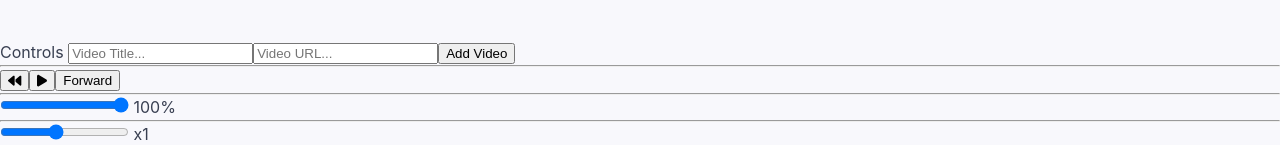
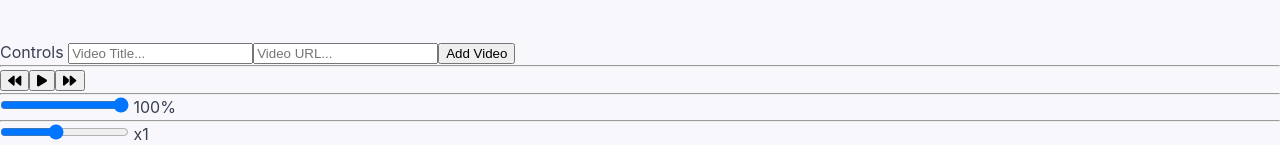
Before and after one commit to eoussama/playback-sync, a Vue app: page / in a window 1280 px wide. Shown: the part 652-797 px from the top of the page. Built offline with nearby package versions, Linux system fonts and the light colour scheme.

Commit message:
🌍 Forward, #19

```diff
--- a/src/components/Controls.vue
+++ b/src/components/Controls.vue
@@ -130,12 +130,14 @@ export default defineComponent({
     <font-awesome-icon icon="backward" />
   </button>
 
-
   <PlayPause
     :value="playing"
     @valueUpdated="onToggle"
   />
-  <button @click="onForward">Forward</button>
+
+  <button @click="onForward">
+    <font-awesome-icon icon="forward" />
+  </button>
 
   <hr>
 
--- a/src/utils/helpers/fontawesome.helper.ts
+++ b/src/utils/helpers/fontawesome.helper.ts
@@ -1,5 +1,5 @@
 import { library } from '@fortawesome/fontawesome-svg-core'
-import { faPlay, faPause, faBackward } from '@fortawesome/free-solid-svg-icons'
+import { faPlay, faPause, faBackward, faForward } from '@fortawesome/free-solid-svg-icons'
 
 
 
@@ -8,5 +8,5 @@ import { faPlay, faPause, faBackward } from '@fortawesome/free-solid-svg-icons'
  * Loads Font Awesome icons
  */
 export function loadIcons(): void {
-  library.add(faPlay, faPause, faBackward);
+  library.add(faPlay, faPause, faBackward, faForward);
 }
```
